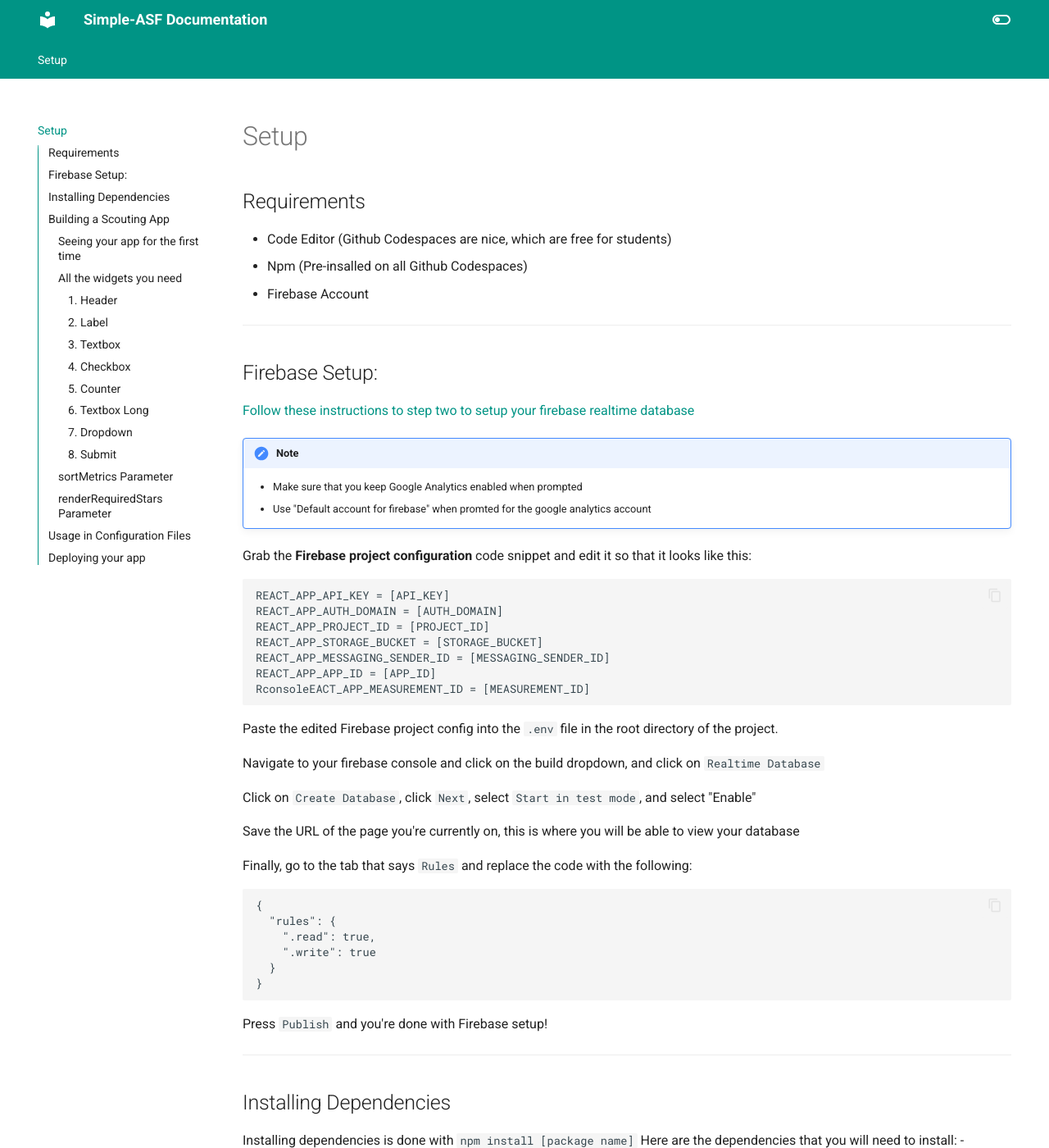
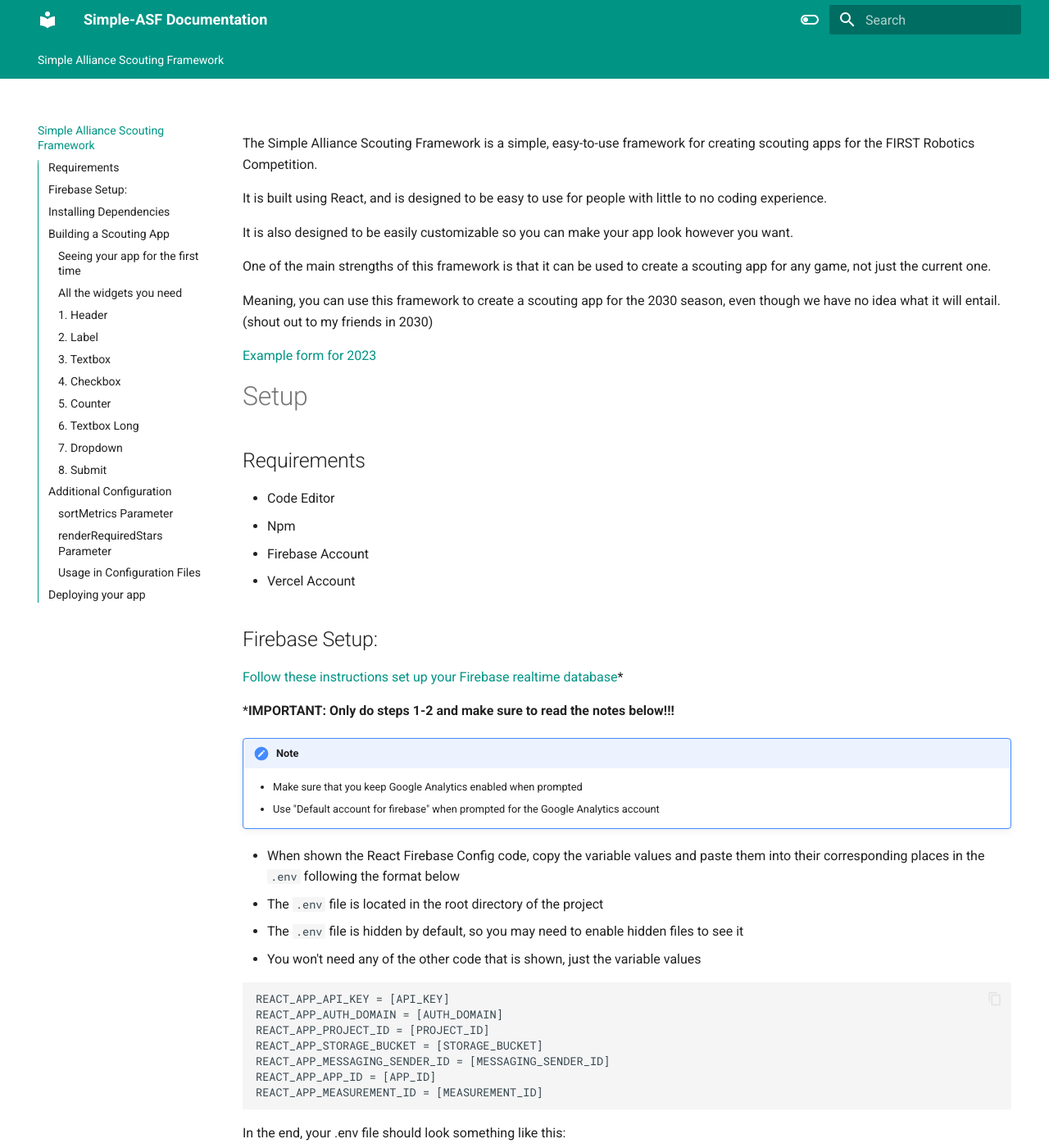
Before and after one commit to PatribotsProgramming/ScoutingBackend2024-Vercel, an MkDocs documentation site: the page built from docs/index.md, in a window 1280 px wide and 1400 px high. Shown: the whole window at 82% size. Built offline with MkDocs 1.6.1 and Material for MkDocs 9.7.7, drawn with Linux system fonts in a browser that asks for light colours; some of the changed text lies outside the part shown.

Commit message:
edit yml and md

````diff
--- a/docs/index.md
+++ b/docs/index.md
@@ -1,20 +1,45 @@
+title: Simple Alliance Scouting Framework
+
+
+The Simple Alliance Scouting Framework is a simple, easy-to-use framework for creating scouting apps for the FIRST Robotics Competition.
+
+It is built using React, and is designed to be easy to use for people with little to no coding experience.
+
+It is also designed to be easily customizable so you can make your app look however you want.
+
+
+
+One of the main strengths of this framework is that it can be used to create a scouting app for any game, not just the current one.
+
+Meaning, you can use this framework to create a scouting app for the 2030 season, even though we have no idea what it will entail. (shout out to my friends in 2030)
+
+[Example form for 2023](https://simple-asf.vercel.app/)
+
+
 # Setup
 
 ## Requirements
 
--  Code Editor (Github Codespaces are nice, which are free for students)
--  Npm (Pre-insalled on all Github Codespaces)
+-  Code Editor
+-  Npm
 -  Firebase Account
+-  Vercel Account
+## Firebase Setup:
+[Follow these instructions set up your Firebase realtime database](https://firebase.google.com/docs/web/setup)*
 
-- - -
+***IMPORTANT: Only do steps 1-2 and make sure to read the notes below!!!**
 
-## Firebase Setup:
-[Follow these instructions to step two to setup your firebase realtime database](https://firebase.google.com/docs/web/setup)
 !!!Note
     - Make sure that you keep Google Analytics enabled when prompted
-    - Use "Default account for firebase" when promted for the google analytics account
+    - Use "Default account for firebase" when prompted for the Google Analytics account
 
-Grab the **Firebase project configuration** code snippet and edit it so that it looks like this:
+- When shown the React Firebase Config code, copy the variable values and paste them into their corresponding places in the ``.env`` following the format below
+  - The ``.env`` file is located in the root directory of the project
+  - The ``.env`` file is hidden by default, so you may need to enable hidden files to see it
+  - You won't need any of the other code that is shown, just the variable values
+
+
+
 ```
 REACT_APP_API_KEY = [API_KEY]
 REACT_APP_AUTH_DOMAIN = [AUTH_DOMAIN]
@@ -22,11 +47,24 @@ REACT_APP_PROJECT_ID = [PROJECT_ID]
 REACT_APP_STORAGE_BUCKET = [STORAGE_BUCKET]
 REACT_APP_MESSAGING_SENDER_ID = [MESSAGING_SENDER_ID]
 REACT_APP_APP_ID = [APP_ID]
-RconsoleEACT_APP_MEASUREMENT_ID = [MEASUREMENT_ID]
+REACT_APP_MEASUREMENT_ID = [MEASUREMENT_ID]
 ```
+
+In the end, your .env file should look something like this:
+
+```
+REACT_APP_API_KEY = 1234567890
+REACT_APP_AUTH_DOMAIN = 1234567890
+REACT_APP_PROJECT_ID = 1234567890
+REACT_APP_STORAGE_BUCKET = 1234567890
+REACT_APP_MESSAGING_SENDER_ID = 1234567890
+REACT_APP_APP_ID = 1234567890
+REACT_APP_MEASUREMENT_ID = 1234567890
+```
+
 Paste the edited Firebase project config into the ``.env`` file in the root directory of the project.
 
-Navigate to your firebase console and click on the build dropdown, and click on ``Realtime Database``
+Navigate to your Firebase console and click on the build dropdown, and click on ``Realtime Database``
 
 Click on ``Create Database``, click ``Next``, select ``Start in test mode``, and select "Enable"
 
@@ -41,38 +79,29 @@ Finally, go to the tab that says ``Rules`` and replace the code with the followi
   }
 }
 ```
-Press ``Publish`` and you're done with Firebase setup!
-- - -
+Press ``Publish`` and you're done with the Firebase setup!
 
 ## Installing Dependencies
 
-Installing dependencies is done with ``npm install [package name]``
-Here are the dependencies that you will need to install:
-- firebase
-- react
-- uuidv4
+In your terminal, run ``npm install`` in the root directory of the project.
 
-- - -
+
 
 ## Building a Scouting App
 Included in this repository is the layout for a basic scouting app for the 2023 season as a demo.
 
-You can use this as a template for your own scouting app.
 
-
-!!!Clone Repo
-    **You can get a copy of this repository by running `git clone https://github.com/Faraday-dot-py/Simple-ASF.git` in your terminal**
+**You can get a copy of this repository by running ``git clone https://github.com/Faraday-dot-py/Simple-ASF.git`` in your terminal**
 
 
 
 ### Seeing your app for the first time
+
 This one is pretty simple.
 
 In your terminal, run ``npm start`` in the root directory of the project.
 
-A new tab should open in your browser with the example app.
-
-You won't be using this, so you can delete it :)
+A new tab should open in your browser with the example app. You won't be using this, so you can delete it :)
 
 ### All the widgets you need
 
@@ -90,80 +119,77 @@ All widgets also need a ``title`` prop, which is the title of the widget.
 
 Finally, any input can have a ``value`` prop, which is the initial value of the input when the page first loads **(DIFFERENT THAN THE ``resetToValue``)**.
 
-#### 1. Header
-!!!Header
-    - **Widget Type**: `header`
-    - **Widget Props**:
-    - **`type*` (Required)**: The type of the widget, must be "header".
-    - **`value*` (Required)**: The text content of the header.
-    - **`decorator`**: A decorator or style identifier for the header (optional).
+### 1. Header
 
-#### 2. Label
-!!!Label
-    - **Widget Type**: `label`
-    - **Widget Props**:
-    - **`type*` (Required)**: The type of the widget, must be "label".
-    - **`value*` (Required)**: The text content of the label.
-    - **`decorator`**: A decorator or style identifier for the label (optional).
+- **Widget Type**: `header`
+- **Widget Props**:
+  - **`type*` (Required)**: The type of the widget, must be "header".
+  - **`value*` (Required)**: The text content of the header.
+  - **`decorator`**: A decorator or style identifier for the header (optional).
 
-#### 3. Textbox
-!!!Textbox
-    - **Widget Type**: `textbox`
-    - **Widget Props**:
-    - **`title*` (Required)**: The title of the textbox.
-    - **`type*` (Required)**: The type of the widget, must be "textbox".
-    - **`value`**: The initial value of the textbox.
-    - **`required`**: Indicates whether the field is required.
-    - **`resetToValue`**: The value to reset the textbox to.
-    - **`decorator`**: A decorator or style identifier for the textbox (optional).
+### 2. Label
+- **Widget Type**: `label`
+- **Widget Props**:
+  - **`type*` (Required)**: The type of the widget, must be "label".
+  - **`value*` (Required)**: The text content of the label.
+  - **`decorator`**: A decorator or style identifier for the label (optional).
 
-#### 4. Checkbox
-!!!Checkbox
-    - **Widget Type**: `checkbox`
-    - **Widget Props**:
-    - **`title*` (Required)**: The title of the checkbox.
-    - **`type*` (Required)**: The type of the widget, must be "checkbox".
-    - **`value`**: The initial value of the checkbox.
+### 3. Textbox
 
-#### 5. Counter
-!!!Counter
-    - **Widget Type**: `counter`
-    - **Widget Props**:
-    - **`title*` (Required)**: The title of the counter.
-    - **`type*` (Required)**: The type of the widget, must be "counter".
-    - **`value`**: The initial value of the counter.
-    - **`increment`**: The value to increment or decrement by.
-    - **`resetToValue`**: The value to reset the counter to.
-    - **`maxValue`**: The maximum allowed value.
-    - **`minValue`**: The minimum allowed value.
+- **Widget Type**: `textbox`
+- **Widget Props**:
+  - **`title*` (Required)**: The title of the textbox.
+  - **`type*` (Required)**: The type of the widget, must be "textbox".
+  - **`value`**: The initial value of the textbox.
+  - **`required`**: Indicates whether the field is required.
+  - **`resetToValue`**: The value to reset the textbox to.
+  - **`decorator`**: A decorator or style identifier for the textbox (optional).
 
-#### 6. Textbox Long
-!!!Textbox-Long
-    - **Widget Type**: `textboxlong`
-    - **Widget Props**:
-    - **`title*` (Required)**: The title of the long textbox.
-    - **`type*` (Required)**: The type of the widget, must be "textboxlong".
-    - **`value`**: The initial value of the long textbox.
-    - **`resetToValue`**: The value to reset the long textbox to.
+### 4. Checkbox
 
-#### 7. Dropdown
-!!!Dropdown
-    - **Widget Type**: `dropdown`
-    - **Widget Props**:
-    - **`title*` (Required)**: The title of the dropdown.
-    - **`type*` (Required)**: The type of the widget, must be "dropdown".
-    - **`value`**: The initial value of the dropdown.
-    - **`options*` (Required)**: An array of options for the dropdown.
-    - **`resetToValue`**: The value to reset the dropdown to.
+- **Widget Type**: `checkbox`
+- **Widget Props**:
+  - **`title*` (Required)**: The title of the checkbox.
+  - **`type*` (Required)**: The type of the widget, must be "checkbox".
+  - **`value`**: The initial value of the checkbox.
 
-#### 8. Submit
-!!!Submit
-    - **Widget Type**: `submit`
-    - **Widget Props**:
-    - **`title*` (Required)**: The title of the submit button.
-    - **`type*` (Required)**: The type of the widget, must be "submit".
+### 5. Counter
 
+- **Widget Type**: `counter`
+- **Widget Props**:
+  - **`title*` (Required)**: The title of the counter.
+  - **`type*` (Required)**: The type of the widget, must be "counter".
+  - **`value`**: The initial value of the counter.
+  - **`increment`**: The value to increment or decrement by.
+  - **`resetToValue`**: The value to reset the counter to.
+  - **`maxValue`**: The maximum allowed value.
+  - **`minValue`**: The minimum allowed value.
 
+### 6. Textbox Long
+
+- **Widget Type**: `textboxlong`
+- **Widget Props**:
+  - **`title*` (Required)**: The title of the long textbox.
+  - **`type*` (Required)**: The type of the widget, must be "textboxlong".
+  - **`value`**: The initial value of the long textbox.
+  - **`resetToValue`**: The value to reset the long textbox to.
+
+### 7. Dropdown
+
+- **Widget Type**: `dropdown`
+- **Widget Props**:
+  - **`title*` (Required)**: The title of the dropdown.
+  - **`type*` (Required)**: The type of the widget, must be "dropdown".
+  - **`value`**: The initial value of the dropdown.
+  - **`options*` (Required)**: An array of options for the dropdown.
+  - **`resetToValue`**: The value to reset the dropdown to.
+
+### 8. Submit
+
+- **Widget Type**: `submit`
+- **Widget Props**:
+  - **`title*` (Required)**: The title of the submit button.
+  - **`type*` (Required)**: The type of the widget, must be "submit".
 
 
 
@@ -171,12 +197,13 @@ These widgets should be put into the ``/src/layout.json`` file as an array of di
 
 An example form for the 2023 season is included in the repository when it is first cloned.
 
-<h3> Additional Configuration </h3>
+## Additional Configuration
+
 In addition to the ``/src/layout.json`` file, there are two other files that you will need to edit to get your app working.
 
-The first is the ``/src/config.json`` file. This file contains the configuration for the app, such as the title and the firebase database URL.
+The first is the ``/src/config.json`` file. This file contains the configuration for the app, such as the title and the Firebase database URL.
 
-The second is the ``/src/.env`` file. This file contains the configuration for the firebase database, which you should have already set up.
+The second is the ``/src/.env`` file. This file contains the configuration for the Firebase database, which you should have already set up.
 
 
 
@@ -188,7 +215,7 @@ The `sortMetrics` parameter is an array of strings that determines how the datab
 
 The `renderRequiredStars` parameter is a boolean that controls whether asterisks are appended to the end of any field that is marked as required. When set to `true`, the application will visually indicate required fields by adding an asterisk to their labels. In the example configuration, `renderRequiredStars` is set to `true`, enabling this feature.
 
-## Usage in Configuration Files
+### Usage in Configuration Files
 
 When editing the ``/src/config.json`` file, stay above the line, you only need to edit the ``sortMetrics`` and ``renderRequiredStars`` parameters.
 
@@ -213,21 +240,21 @@ Navigate to [vercel.com](https://vercel.com) and create an account.
 Once you have created an account, click the "Add New" > "Project" button in the top right corner.
 
 
-Follow the prompts to link the proper Github repository.
+    1. Follow the prompts to link the proper GitHub repository.
 
 
-Rename the project to whatever you want.
+    2. Rename the project to whatever you want.
 
 
-3. Add environment variables
-Open the "Environment Variables" dropdown in the project settings.
+    3. Add environment variables
+    Open the "Environment Variables" dropdown in the project settings.
 
-Copy the entirety of your ``.env`` file into the ``key`` field, and it should auto-populate with all of your environment variables
+    Copy the entirety of your ``.env`` file into the ``key`` field, and it should auto-populate with all of your environment variables
 
-If this doesn't work for some reason, you can manually add each environment variable.
+    If this doesn't work for some reason, you can manually add each environment variable.
 
 !!!Note
-    Make sure that all spelling and capitalization is correct, otherwise your app will not work.** (Copy paste what you can)
+    Make sure that all spelling and capitalization are correct, otherwise your app will not work. (Copy and paste what you can)
 
 
 4. Deploy your app
@@ -238,10 +265,13 @@ After waiting about a minute, your app should be deployed!
 
 Navigate to the URL that Vercel gives you to see your app in action.
 
-And verify that it works by submitting a form and looking at the [Firebase database](https://console.firebase.google.com).
+
+Verify that it works by submitting a form and navigating to [Your Firebase Dashboard](https://console.firebase.google.com), selecting your project, and opening the Realtime Database on the left panel
+
+In there should be the data that you just submitted.
 
 
 
-The nice thing about vercel, is that it will automatically update your website for you whenever you push to the main branch of your repository.
+The nice thing about Vercel, is that it will automatically update your website for you whenever you push to the main branch of your repository.
 
 So if you want to change the way that your form looks, all you have to do is edit it and push it to Github.
--- a/mkdocs.yml
+++ b/mkdocs.yml
@@ -27,9 +27,6 @@ theme:
       primary: teal
       accent: lime
 
-plugins:
-  - social
-
 markdown_extensions:
   - pymdownx.highlight:
       anchor_linenums: true
@@ -46,3 +43,6 @@ markdown_extensions:
   - pymdownx.emoji:
       emoji_index: !!python/name:materialx.emoji.twemoji
       emoji_generator: !!python/name:materialx.emoji.to_svg
+
+copyright: |
+  &copy; 2023 <a href="https://github.com/james-willett"  target="_blank" rel="noopener">James Willett</a>
````
